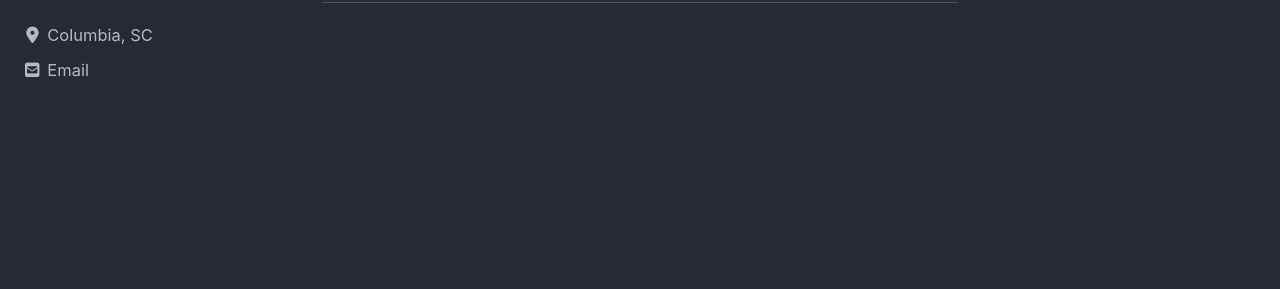
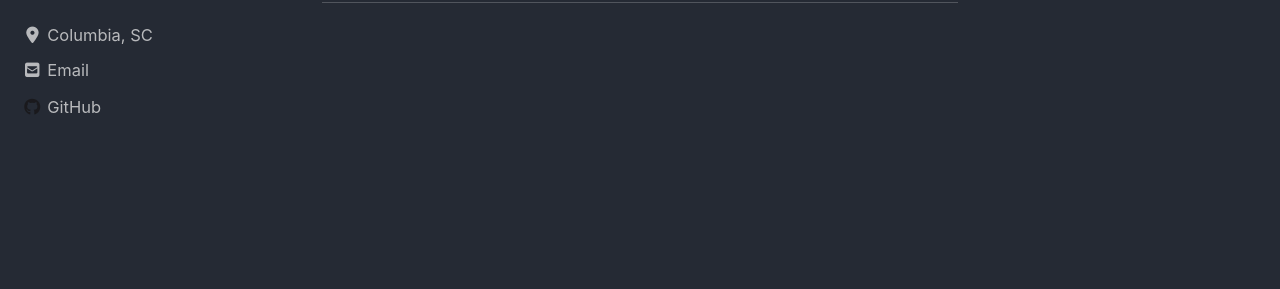
Before and after one commit to shayonghoshroy/shayonghoshroy.github.io, a Jekyll site: the page built from index.html, in a window 1280 px wide. Shown: the part 177-466 px from the top of the page. Built offline with Jekyll 4.4.1, drawn with Linux system fonts in a browser that asks for light colours; cached includes are drawn as plain includes; nearby versions of some CDN libraries; the list of posts is cut into pages by our own code.

Commit message:
added github link

```diff
--- a/_config.yml
+++ b/_config.yml
@@ -112,6 +112,7 @@ author:
   bio              : "My Personal Home on the Internet"
   location         : "Columbia, SC"
   email            : "sghoshroy21@gmail.com"
+  github            : "https://github.com/shayonghoshroy"
   links:
     - label: "Email"
       icon: "fas fa-fw fa-envelope-square"
```
